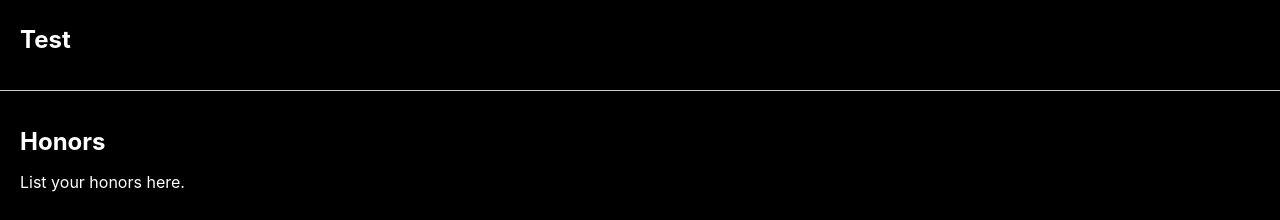
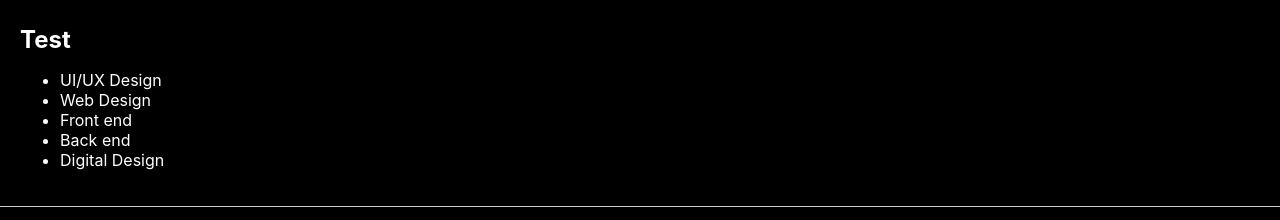
Before and after one commit to ZeRav3n/PersonalWeb, a React (Create React App) app: page / in a window 1280 px wide. Shown: the part 1533-1753 px from the top of the page. Built offline with nearby package versions, Linux system fonts and the light colour scheme.

Commit message:
Skills Update

```diff
--- a/src/components/Skills.js
+++ b/src/components/Skills.js
@@ -4,6 +4,13 @@ export default function Skills() {
     return (
       <div id="skills" className='section'>
         <h1>Test</h1>
+        <ul>
+          <li>UI/UX Design</li>
+          <li>Web Design</li>
+          <li>Front end</li>
+          <li>Back end</li>
+          <li>Digital Design</li>
+        </ul>
       </div>
     );
   }
```
